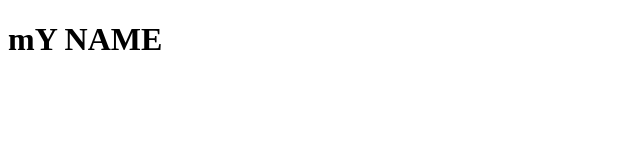
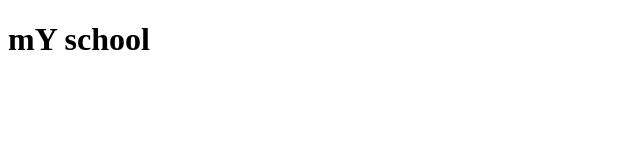
Before and after one commit to Hameedgbadamosi/test-git, a plain HTML site: page index.html in a window 1280 px wide. Shown: the full height of the page, 0-640 px from the left. Drawn offline with Linux system fonts and the light colour scheme.

Commit message:
second commit

```diff
--- a/index.html
+++ b/index.html
@@ -6,6 +6,6 @@
     <title>Document</title>
 </head>
 <body>
-    <h1>mY NAME</h1>
+    <h1>mY school</h1>
 </body>
 </html>
```
